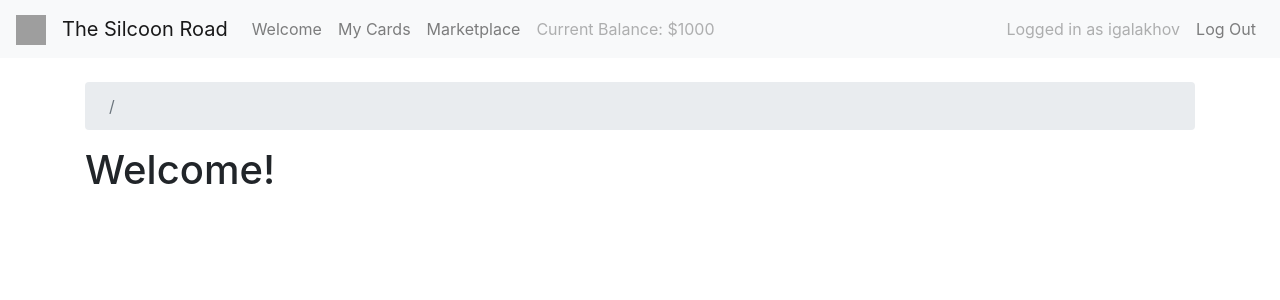
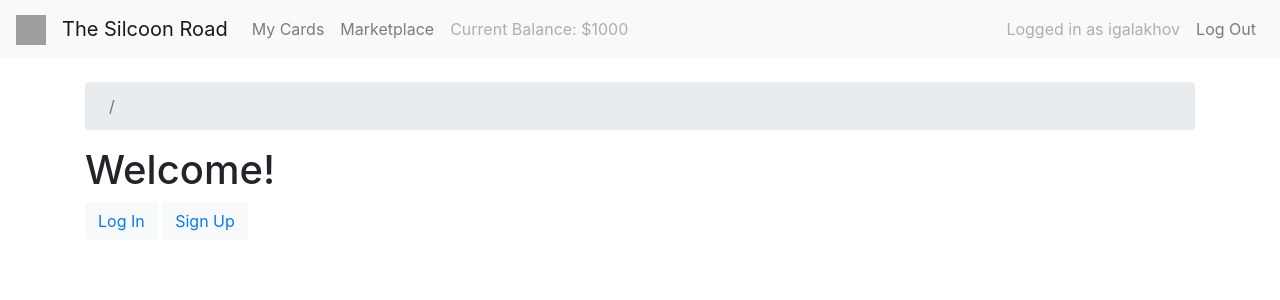
Before and after one commit to jiosephlee/Pokemon-Card-Trading-App, a Flask app: page / in a window 1280 px wide. Shown: the top 300 px of the page. Run offline with Flask 2, Linux system fonts and the light colour scheme; a user stored in the database is signed in; some libraries are stand-ins or nearby versions; grey boxes are pictures that could not be loaded.

Commit message:
moved buttons and changed navbar items

```diff
--- a/app/templates/_base.html
+++ b/app/templates/_base.html
@@ -26,9 +26,6 @@
     <div class="collapse navbar-collapse" id="navbarSupportedContent">
         <!-- left side of navbar -->
         <ul class="navbar-nav mr-auto">
-            <li class="nav-item">
-                <a class="nav-link" href="{{ url_for('index') }}">Welcome</a>
-            </li>
 
             {% if current_user.is_authenticated %}
                 <li class="nav-item">
@@ -42,10 +39,7 @@
                 </li>
             {% else %}
                 <li class="nav-item">
-                    <a class="nav-link" href="{{ url_for('auth.login') }}">Log In</a>
-                </li>
-                <li class="nav-item">
-                    <a class="nav-link" href="{{ url_for('auth.signup') }}">Sign Up</a>
+                    <a class="nav-link" href="{{ url_for('index') }}">Welcome</a>
                 </li>
             {% endif %}
         </ul>
--- a/app/templates/index.html
+++ b/app/templates/index.html
@@ -2,4 +2,11 @@
 
 {% block content %}
     <h1>Welcome!</h1>
+
+    <button type="button" class="btn btn-light">
+        <a href="{{ url_for('auth.login') }}">Log In</a>
+    </button>
+    <button type="button" class="btn btn-light">
+        <a href="{{ url_for('auth.signup') }}">Sign Up</a>
+    </button>
 {% endblock content %}
```
